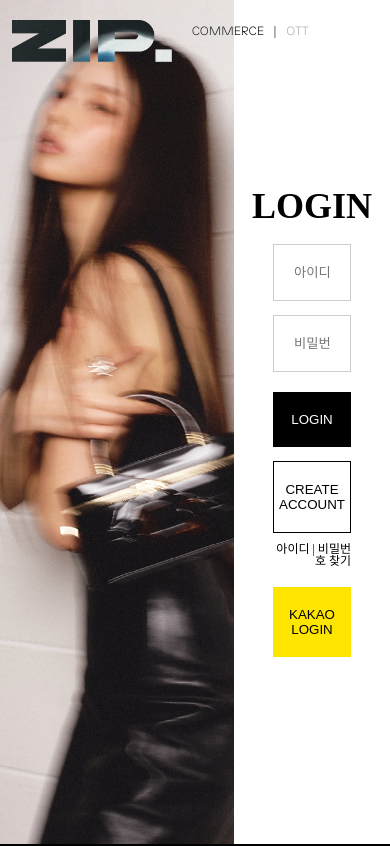
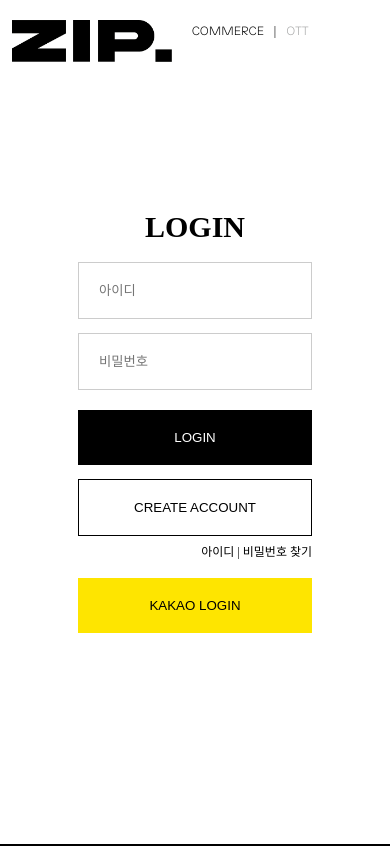
Before and after one commit to dongho9/ZIP., a React (Vite) app: page /login in a window 390 px wide. Shown: the top 846 px of the page. Built offline with nearby package versions, Linux system fonts and the light colour scheme.

Commit message:
[다연]로그인, 회원가입 반응형 페이지 추가

```diff
--- a/src/pages/Login.jsx
+++ b/src/pages/Login.jsx
@@ -1,16 +1,13 @@
-import React from "react";
+import { useNavigate } from "react-router-dom";
 import styled from "styled-components";
 
 const Wrapper = styled.div`
   display: flex;
   width: 100%;
   height: 100vh;
-`;
-
-const Img = styled.img`
-  width: 100%;
-  height: 100%;
-  object-fit: cover;
+  @media screen and (max-width: 1024px) {
+    width: 100%;
+  }
 `;
 
 const ImgWrap = styled.div`
@@ -18,6 +15,15 @@ const ImgWrap = styled.div`
   height: 100%;
   position: relative;
   aspect-ratio: 1 / 1;
+  @media screen and (max-width: 1024px) {
+    display: none;
+  }
+`;
+
+const Img = styled.img`
+  width: 100%;
+  height: 100%;
+  object-fit: cover;
 `;
 
 const Form = styled.form`
@@ -28,6 +34,19 @@ const Form = styled.form`
   display: flex;
   justify-content: center;
   align-items: center;
+  @media screen and (max-width: 1024px) {
+    width: 100%;
+    padding: 0 30%;
+  }
+  //모바일
+  @media screen and (max-width: 768px) {
+    width: 100%;
+    padding: 0 20%;
+  }
+  @media screen and (max-width: 402px) {
+    width: 100%;
+    padding: 0 20%;
+  }
 `;
 
 const Inner = styled.div`
@@ -37,11 +56,15 @@ const Inner = styled.div`
   justify-content: center;
   align-items: center;
   gap: 20px;
-`;
-
-const Title = styled.h3`
-  font-size: 3.6rem;
-  font-weight: bold;
+  h3 {
+    font-size: 3.6rem;
+    font-weight: bold;
+  }
+  @media screen and (max-width: 428px) {
+    h3 {
+      font-size: 3rem;
+    }
+  }
 `;
 
 const Input = styled.input`
@@ -49,8 +72,15 @@ const Input = styled.input`
   /* font-size: 1.8rem; */
   border: 1px solid var(--border-color);
   padding: 20px 20px;
+  &::placeholder {
+    opacity: 1;
+    transition: opacity 0.3s;
+  }
   &:focus {
     outline: none;
+    &::placeholder {
+      opacity: 0;
+    }
   }
 `;
 
@@ -96,6 +126,10 @@ const Kakao = styled(Button)`
 `;
 
 const Login = () => {
+  const navigate = useNavigate();
+  const handleSignupClick = () => {
+    navigate("/signup");
+  };
   return (
     <Wrapper>
       <ImgWrap>
@@ -103,8 +137,7 @@ const Login = () => {
       </ImgWrap>
       <Form>
         <Inner>
-          <Title>LOGIN</Title>
-
+          <h3>LOGIN</h3>
           <Group>
             <Input type="text" placeholder="아이디" />
             <Input type="password" placeholder="비밀번호" />
@@ -112,7 +145,7 @@ const Login = () => {
           <InputGroup>
             <Group>
               <Button>LOGIN</Button>
-              <SubBtn>CREATE ACCOUNT</SubBtn>
+              <SubBtn onClick={handleSignupClick}>CREATE ACCOUNT</SubBtn>
             </Group>
             <Text>아이디 | 비밀번호 찾기</Text>
           </InputGroup>
--- a/src/pages/Signup.jsx
+++ b/src/pages/Signup.jsx
@@ -4,7 +4,7 @@ import Modal from "../components/signup/Modal";
 
 const Wrapper = styled.div`
   width: 450px;
-  margin: 0 auto;
+  margin: 30px auto;
   height: 100%;
   justify-content: center;
   align-items: center;
@@ -12,11 +12,23 @@ const Wrapper = styled.div`
   flex-direction: column;
   gap: 30px;
   padding: 6% 0;
+  @media screen and (max-width: 1024px) {
+    width: 360px;
+    /* margin: 30px auto; */
+  }
+
+  @media screen and (max-width: 428px) {
+    width: 300px;
+    margin: 40px auto;
+  }
 `;
 
 const Title = styled.h3`
   font-size: 3.6rem;
   font-weight: bold;
+  @media screen and (max-width: 428px) {
+    font-size: 3rem;
+  }
 `;
 
 const Form = styled.div`
@@ -36,10 +48,20 @@ const Input = styled.input`
   /* padding: 24px 20px; */
   padding: 24px 20px;
   transition: all 0.3s;
+  &::placeholder {
+    opacity: 1;
+    transition: opacity 0.3s;
+  }
   &:focus {
     border: 1px solid var(--dark-color);
     color: var(--dark-color);
     outline: none;
+    &::placeholder {
+      opacity: 0;
+    }
+  }
+  @media screen and (max-width: 428px) {
+    padding: 20px;
   }
 `;
 
@@ -67,6 +89,9 @@ const Select = styled.select`
     outline: none;
     border: 1px solid var(--dark-color);
   }
+  @media screen and (max-width: 428px) {
+    padding: 20px 0;
+  }
 `;
 
 const Btn = styled.button`
@@ -77,10 +102,16 @@ const Btn = styled.button`
   background: var(--dark-color);
   border: none;
   cursor: pointer;
+  @media screen and (max-width: 428px) {
+    padding: 20px 0;
+  }
 `;
 
 const Button = styled(Btn)`
   width: 44%;
+  @media screen and (max-width: 428px) {
+    width: 50%;
+  }
 `;
 
 const Desc = styled.p`
```
Also changed, not shown: 1 other file (tests, documents, lock files or other folders).
